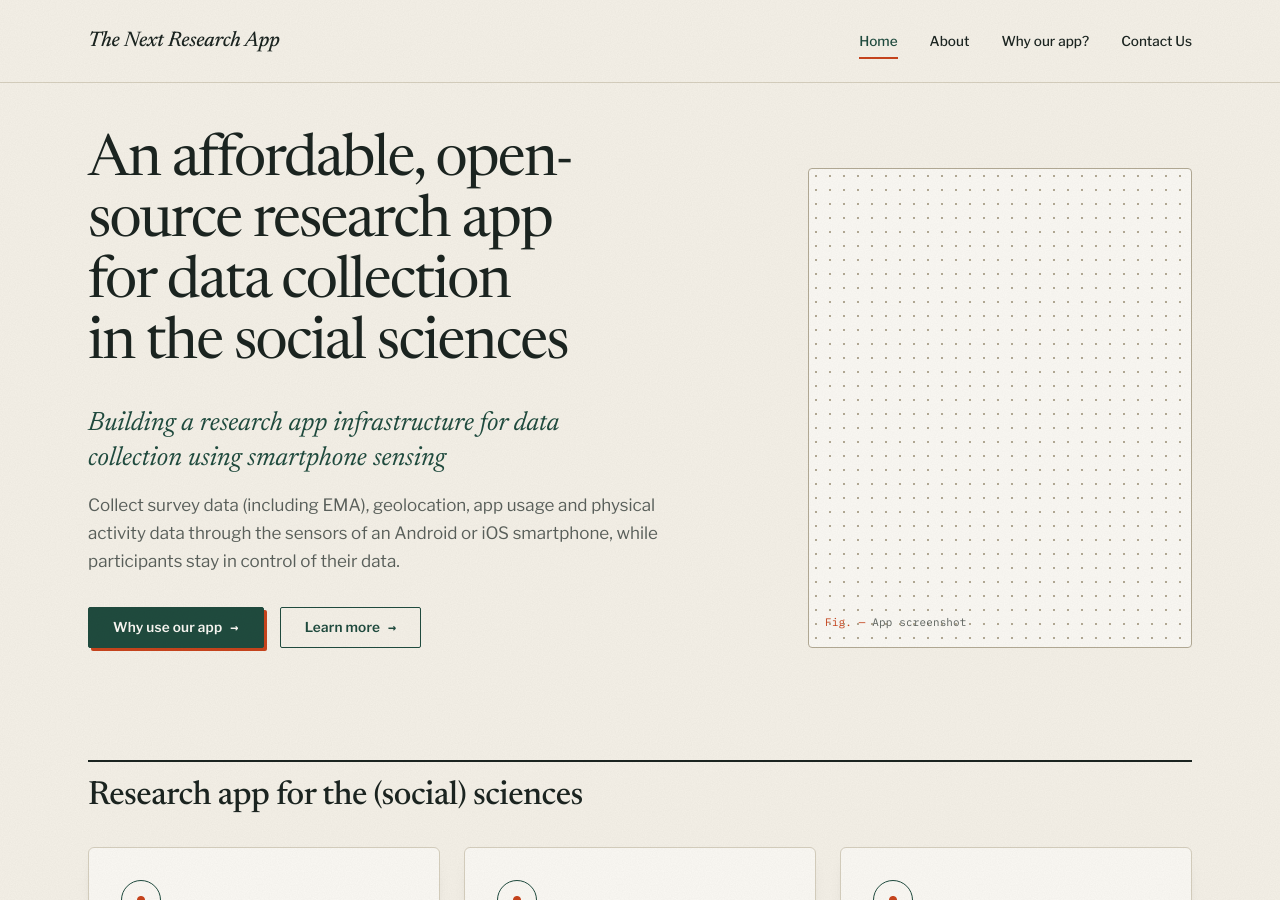
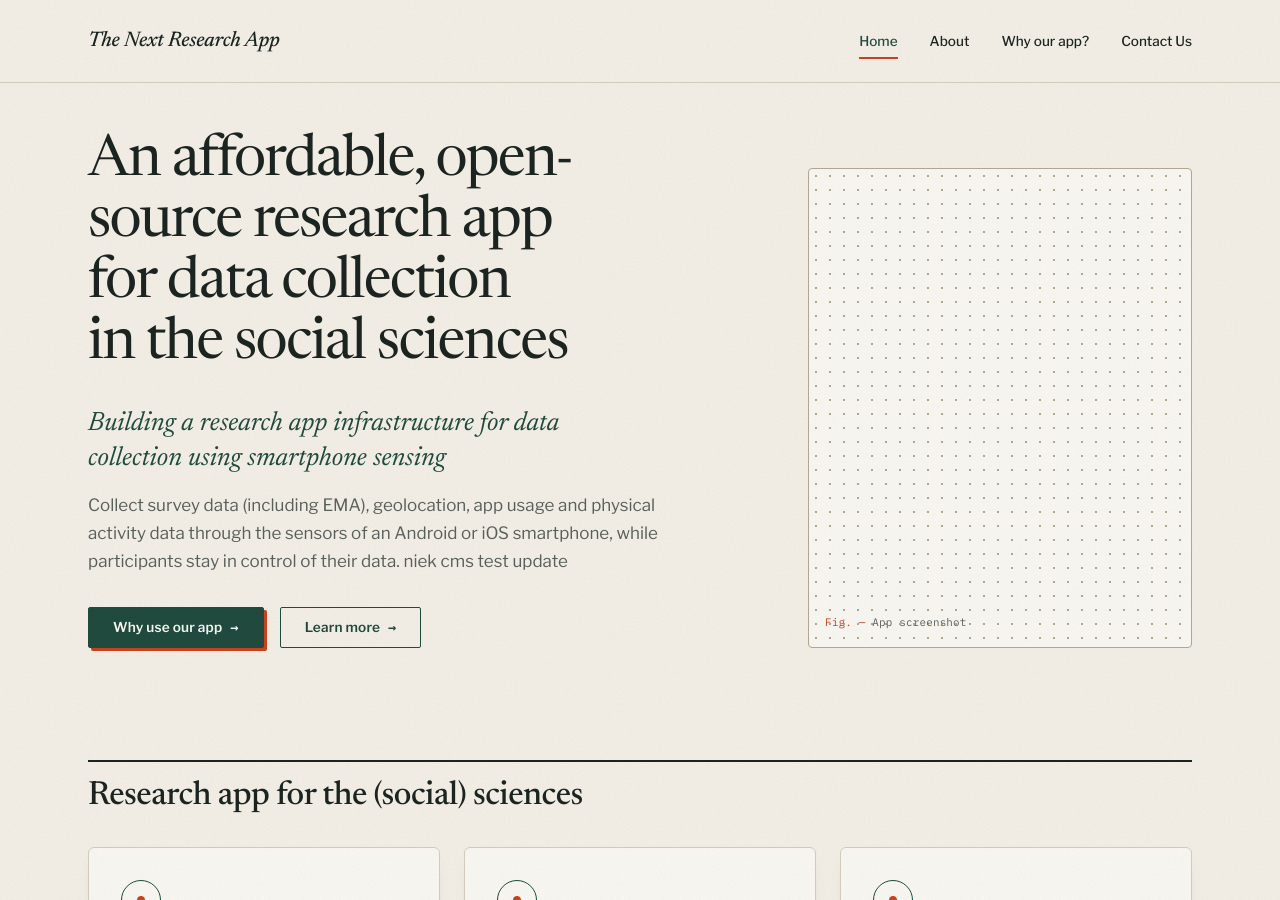
Before and after one commit to d3i-infra/next-research-app, a Jekyll site: the page built from index.md, in a window 1280 px wide and 900 px high. Built offline with Jekyll 4.4.1, drawn with Linux system fonts in a browser that asks for light colours.

Commit message:
Publish CMS edits (2026-11-17)
Triggered via the Publish CMS edits workflow by @trbKnl.

```diff
--- a/index.md
+++ b/index.md
@@ -1,12 +1,9 @@
 ---
-layout: home
 title: Home
-nav_key: home
-permalink: /
 hero:
   title: An affordable, open-source research app for data collection in the social sciences
   subtitle: Building a research app infrastructure for data collection using smartphone sensing
-  body: Collect survey data (including EMA), geolocation, app usage and physical activity data through the sensors of an Android or iOS smartphone, while participants stay in control of their data.
+  body: Collect survey data (including EMA), geolocation, app usage and physical activity data through the sensors of an Android or iOS smartphone, while participants stay in control of their data. niek cms test update
   image: ''
   image_alt: App screenshot
   buttons:
```
Also changed, not shown: other parts of index.md (+5 -2 lines).
